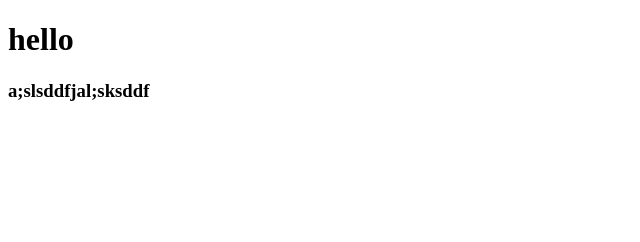
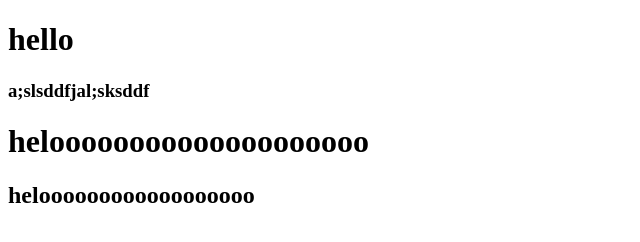
Before and after one commit to kartikmalik0/Practice-git, a plain HTML site: page index.html in a window 1280 px wide. Shown: the whole page, without its empty margins (0-640 px from the left). Drawn offline with Linux system fonts and the light colour scheme.

Commit message:
aaaaaaaaa

```diff
--- a/index.html
+++ b/index.html
@@ -8,5 +8,7 @@
 <body>
     <h1>hello</h1>
     <h3>a;slsddfjal;sksddf</h3>
+    <h1>heloooooooooooooooooooo</h1>
+    <h2>heloooooooooooooooooo</h2>
 </body>
 </html>
```
